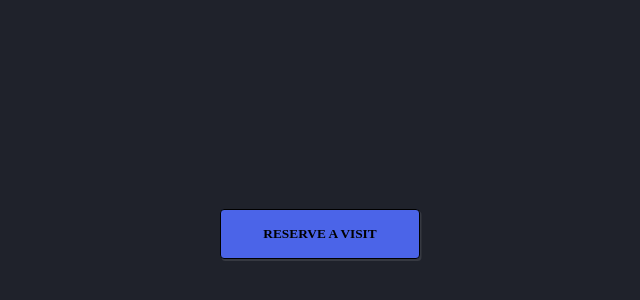
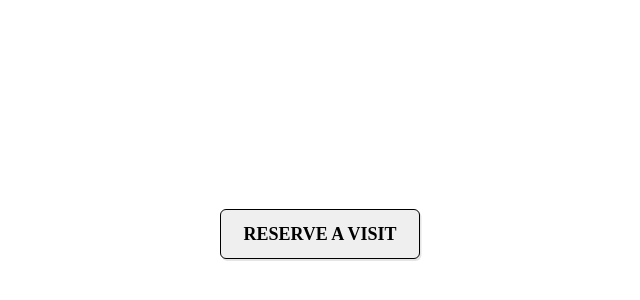
Before and after one commit to Buashei/reservationModule-React-TypeScript, a React (Create React App) app: page / in a window 1280 px wide. Shown: the part 166-466 px from the top of the page, without its empty margins (320-960 px from the left). Built offline with nearby package versions, Linux system fonts and the light colour scheme.

Commit message:
The Button Component was created on the basis of ant.design, which allows you to modify the height and width based on the props given to it

```diff
--- /dev/null
+++ b/src/components/Button/Button.styles.ts
@@ -0,0 +1,15 @@
+import styled from 'styled-components';
+import { ButtonComponentProps } from './Button.types';
+
+export const StyledButton = styled.button<ButtonComponentProps>`
+  width: ${({ width }) => width};
+  height: ${({ height }) => height};
+  border: 1px solid ${({ theme }) => theme.colors.black};
+  border-radius: 6px;
+  background: ${({ theme }) => theme.colors.white};
+  box-shadow: 1.5px 2px rgba(0, 0, 0, 0.1);
+  font-family: Ubuntu;
+  font-weight: ${({ theme }) => theme.font.bold};
+  font-size: 18px;
+  text-transform: uppercase;
+`;
--- /dev/null
+++ b/src/components/Button/Button.tsx
@@ -0,0 +1,11 @@
+import React from 'react';
+import { ButtonComponentProps } from './Button.types';
+import { StyledButton } from './Button.styles';
+
+export const Button: React.FC<ButtonComponentProps> = ({ onClick, children, ...otherProps }) => {
+  return (
+    <StyledButton onClick={onClick} {...otherProps}>
+      {children}
+    </StyledButton>
+  );
+};
--- /dev/null
+++ b/src/components/Button/Button.types.ts
@@ -0,0 +1,6 @@
+export type ButtonComponentProps = {
+  children?: string | HTMLCollection | undefined;
+  onClick: (e?: React.MouseEvent) => void;
+  width?: string;
+  height?: string;
+} & React.ButtonHTMLAttributes<HTMLButtonElement>;
--- a/src/layout/Layout.style.ts
+++ b/src/layout/Layout.style.ts
@@ -5,5 +5,5 @@ export const StyledWrapper = styled.div`
   display: flex;
   justify-content: center;
   align-items: center;
-  background: ${({ theme }) => theme.colors.secondary};
+  background: ${({ theme }) => theme.colors.white};
 `;
--- a/src/pages/main/Main.styles.ts
+++ /dev/null
@@ -1,13 +0,0 @@
-import styled from 'styled-components';
-
-export const Button = styled.button`
-  width: 200px;
-  height: 50px;
-  border: 1px solid black;
-  border-radius: 4px;
-  background: ${({ theme }) => theme.colors.main};
-  box-shadow: 1.5px 2px rgba(255, 255, 255, 0.1);
-  font-family: Ubuntu;
-  font-weight: ${({ theme }) => theme.font.bold};
-  text-transform: uppercase;
-`;
--- a/src/pages/main/Main.tsx
+++ b/src/pages/main/Main.tsx
@@ -1,7 +1,7 @@
 import React, { useState } from 'react';
 
 import { Modal } from '../../components/Modal/Modal';
-import { Button } from './Main.styles';
+import { Button } from '../../components/Button/Button';
 
 const Main: React.FC = () => {
   const [show, setShow] = useState(false);
@@ -9,7 +9,9 @@ const Main: React.FC = () => {
 
   return (
     <>
-      <Button onClick={() => setShow(true)}> Reserve a visit </Button>
+      <Button onClick={() => setShow(true)} width='200px' height='50px'>
+        Reserve a visit
+      </Button>
       <Modal show={show} onClose={() => setShow(false)} />
     </>
   );
--- a/src/utils/colors.ts
+++ b/src/utils/colors.ts
@@ -3,4 +3,5 @@ export const colors = {
   mainLight: '#2d54de',
   secondary: '#1f222b',
   secondaryLight: '#8e97b3',
+  black: '#000000',
 };
```
Also changed, not shown: src/components/Button/Button.md (added, +7 -0 lines), 1 other file (tests, documents, lock files or other folders).
